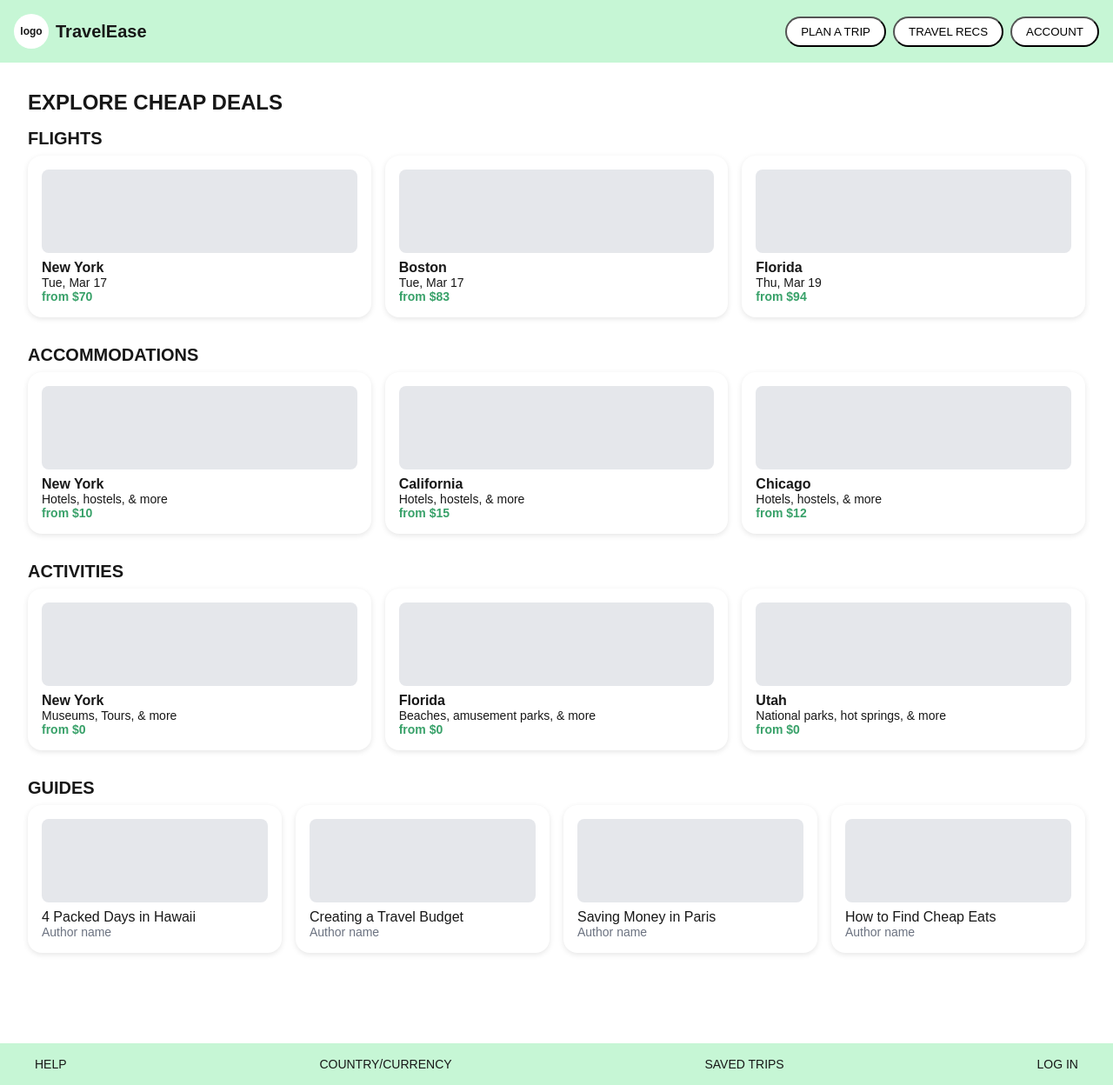
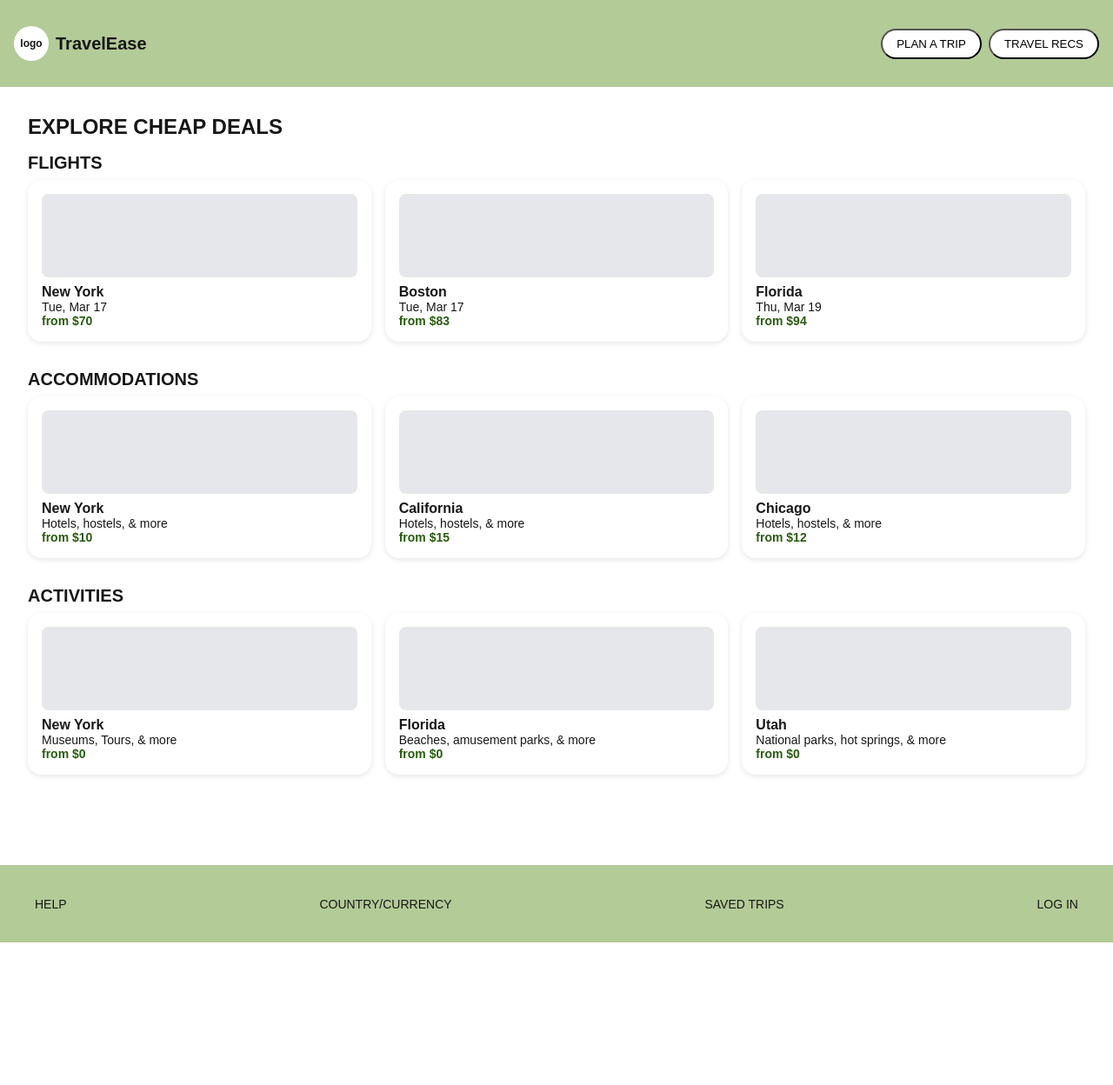
Before and after one commit to dglezz/traveleaseproject, a Next.js app: page / in a window 1280 px wide. Shown: the whole page at 87% size. After the commit the page ends 1084 px from the top, so only its background shows below. Built offline with nearby package versions, Linux system fonts and the light colour scheme.

Commit message:
css changes

```diff
--- a/app/mainpage.css
+++ b/app/mainpage.css
@@ -4,11 +4,12 @@
 
 /* Header */
 .header {
-  background-color: #c6f6d5;
+  background-color: #b3cb97;
   padding: 1rem;
   display: flex;
   justify-content: space-between;
   align-items: center;
+  height: 100px;
 }
 
 .logo-search {
@@ -32,14 +33,6 @@
 .title {
   font-size: 1.25rem;
   font-weight: 600;
-}
-
-.search-bar {
-  margin-left: 1rem;
-  padding: 0.25rem 1rem;
-  border-radius: 9999px;
-  border: 1px solid #ccc;
-  width: 16rem;
 }
 
 .nav-buttons button {
@@ -105,7 +98,7 @@
 }
 
 .price-text {
-  color: #38a169;
+  color: #295c0f;
   font-size: 0.875rem;
   font-weight: bold;
 }
@@ -122,11 +115,13 @@
 
 /* Footer */
 .footer {
-  background-color: #c6f6d5;
+  background-color: #b3cb97;
   padding: 1rem 2.5rem;
   font-size: 0.875rem;
   font-weight: 500;
   display: flex;
+  align-items: center;
   justify-content: space-between;
   margin-top: 2.5rem;
+  height: 89px;
 }
--- a/app/page.js
+++ b/app/page.js
@@ -13,7 +13,6 @@ const TravelEase = () => {
         <div className="nav-buttons">
           <button>PLAN A TRIP</button>
           <button>TRAVEL RECS</button>
-          <button>ACCOUNT</button>
         </div>
       </header>
 
@@ -86,25 +85,6 @@ const TravelEase = () => {
             </div>
           </div>
         ))}
-
-        {/* Guides Section */}
-        <div className="category">
-          <h3 className="category-title">GUIDES</h3>
-          <div className="card-grid four-cols">
-            {[
-              "4 Packed Days in Hawaii",
-              "Creating a Travel Budget",
-              "Saving Money in Paris",
-              "How to Find Cheap Eats",
-            ].map((title, idx) => (
-              <div key={idx} className="card">
-                <div className="image-placeholder"></div>
-                <p className="guide-title">{title}</p>
-                <p className="author-name">Author name</p>
-              </div>
-            ))}
-          </div>
-        </div>
       </main>
 
       {/* Footer */}
```
